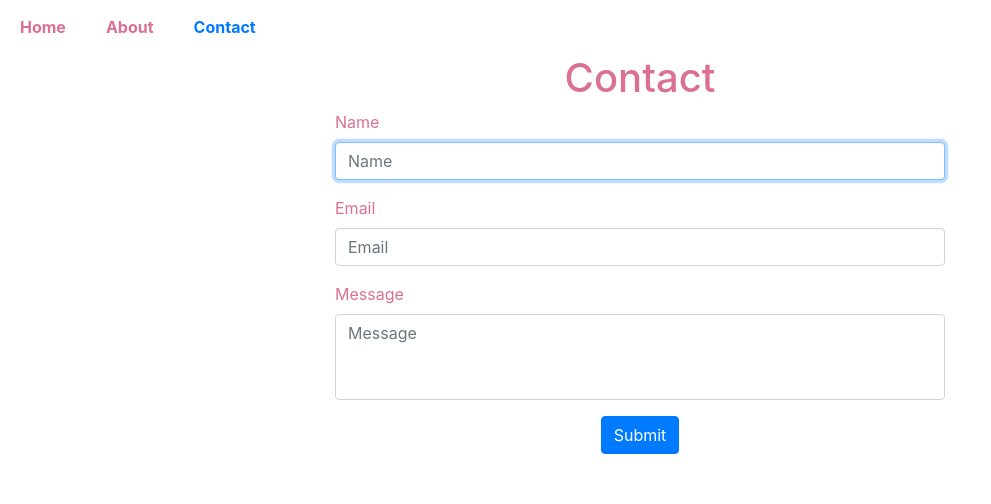
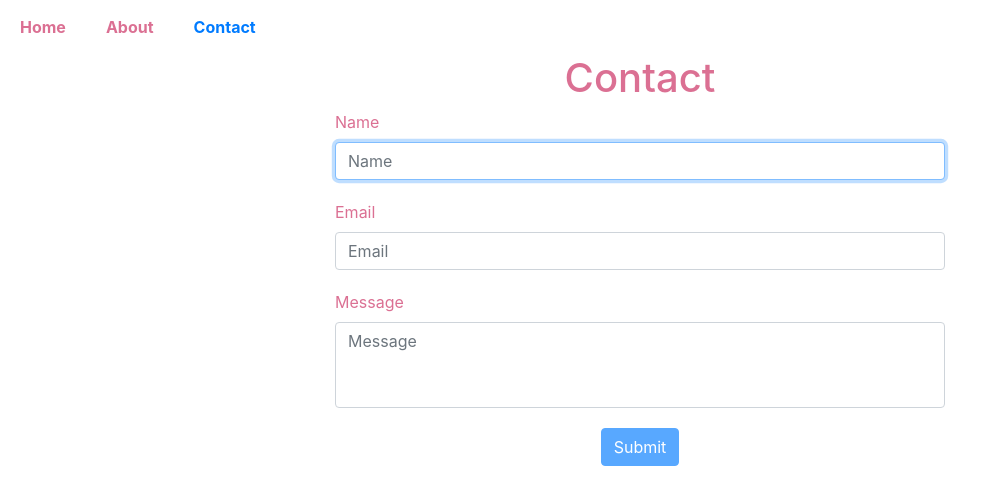
Before and after one commit to AnoucheYan/Anush1, a React (Create React App) app: page /contact in a window 1280 px wide. Shown: the top 504 px of the page, without its empty margins (0-991 px from the left). Built offline with nearby package versions, Linux system fonts and the light colour scheme.

Commit message:
first version

```diff
--- a/src/Components/ContactForm/ContactForm.jsx
+++ b/src/Components/ContactForm/ContactForm.jsx
@@ -1,6 +1,8 @@
 import React, { createRef } from 'react';
 import {Form, Button, Container} from 'react-bootstrap';
-import styles from './contactForm.module.css'
+import styles from './contactForm.module.css';
+import {withRouter} from 'react-router-dom';
+import {required, maxLength, minLength, emailValidation, validation} from '../../helpers/validationFunctions';
 
 
 const inputsItems = [
@@ -31,25 +33,71 @@ class ContactForm extends React.Component {
         super (props);
         this.inputRef = createRef ();
         this.state = {
-            name: "",
-            email: "",
-            message: ""
+            name: {
+                value: "",
+                valid: false,
+                error: null
+            },
+            email: {
+                value: "",
+                valid: false,
+                error: null
+            },
+            message: {
+                value: "",
+                valid: false,
+                error: null
+            },
+            errorMessage: "",
+            validated: false
         }
     }
 
     change = (event) => {
         const {name, value} = event.target;
+
+        let error = "";
+
+        const maxLength25 = maxLength(25);
+        const maxLength100 = maxLength(100);
+        const minLength2 = minLength(2);
+        const minLength3 = minLength(3);
+
+        switch (name) {
+            case "name":
+            case "email":
+            case "message":
+                error = required(value) ||
+                (name==="email" && emailValidation(value)) ||
+                (name==="message" ? minLength3(value) : minLength2(value)) ||
+                (name==="message" ? maxLength100(value) : maxLength25(value));
+            break;
+            default:;
+        }
+
         this.setState ({
-            [name]: value
+            [name]: {
+                value,
+                valid: !!!error,
+                error
+            },
+            validated: validation(this.state)
         });
     }
 
     submitForm = () => {
+        const dataObj = {...this.state};
+        delete dataObj.errorMessage;
+
+        for (let key in dataObj) {
+            dataObj[key] = dataObj[key].value;
+        }
+
         (async () => {
             try{
                 const response = await fetch("http://localhost:3001/form",{
                     method: "POST",
-                    body: JSON.stringify(this.state),
+                    body: JSON.stringify(dataObj),
                     headers:{
                         "Content-Type": "application/json"
                     }
@@ -58,8 +106,11 @@ class ContactForm extends React.Component {
                 if (data.error) {
                     throw data.error;
                 }
-                console.log(data);
+                this.props.history.push("/");
             } catch(error) {
+                this.setState({
+                    errorMessage:error.message
+                });
                 console.log(error);
             };
         })()
@@ -89,9 +140,11 @@ class ContactForm extends React.Component {
                         maxLength = {input.maxLength}
                         ref = {!idx ? this.inputRef : null}
                         onChange = {this.change}
-                        value = {this.state[input.name]}
-                        required
+                        value = {this.state[input.name].value}
                     />
+                    <Form.Text className = {styles.errorStyle}>
+                        {this.state[input.name].error}
+                    </Form.Text>
                 </Form.Group>
             );
         })
@@ -100,10 +153,14 @@ class ContactForm extends React.Component {
             <Container className = {styles.formContainer}>
                 <Form onSubmit = {(e) => e.preventDefault()}>
                     {inputs}
+                    <p className = {styles.errorStyle}>
+                        {this.state.errorMessage}
+                    </p>
                     <Button
                         variant = "primary"
                         type = "submit"
                         onClick = {this.submitForm}
+                        disabled = {!this.state.validated}
                     >
                         Submit
                     </Button>
@@ -114,4 +171,4 @@ class ContactForm extends React.Component {
 }
 
 
-export default ContactForm;
+export default withRouter(ContactForm);
--- a/src/Components/ContactForm/contactForm.module.css
+++ b/src/Components/ContactForm/contactForm.module.css
@@ -9,3 +9,8 @@
     flex-direction: column;
     align-items: flex-start;
 }
+
+.errorStyle{
+    color: red;
+    text-transform: uppercase;
+}
--- /dev/null
+++ b/src/helpers/validationFunctions.js
@@ -0,0 +1,34 @@
+export function required(value){
+    return !!value ? undefined : "Required field!!!";
+}
+
+
+export function maxLength (length) {
+    return function (value) {
+        return value.length <= length ? undefined :  `Max ${length} characters!!!`;
+    }
+}
+
+
+export function minLength (length) {
+    return function (value) {
+        return value.length >= length ? undefined :  `Min ${length} characters!!!`;
+    }
+}
+
+
+export function emailValidation(email) {
+    if (/^[a-zA-Z0-9.!#$%&’*+/=?^_`{|}~-]+@[a-zA-Z0-9-]+(?:\.[a-zA-Z0-9-]+)*$/.test(email)) {
+        return undefined;
+    }
+    return "Enter a valid email";
+};
+
+
+export function validation(dataObj) {
+    for (let key in dataObj) {
+        if (typeof dataObj[key] === "object" && !dataObj[key].valid)
+            return false;
+    }
+    return true;
+}
```
Also changed, not shown: 1 other file (tests, documents, lock files or other folders).
